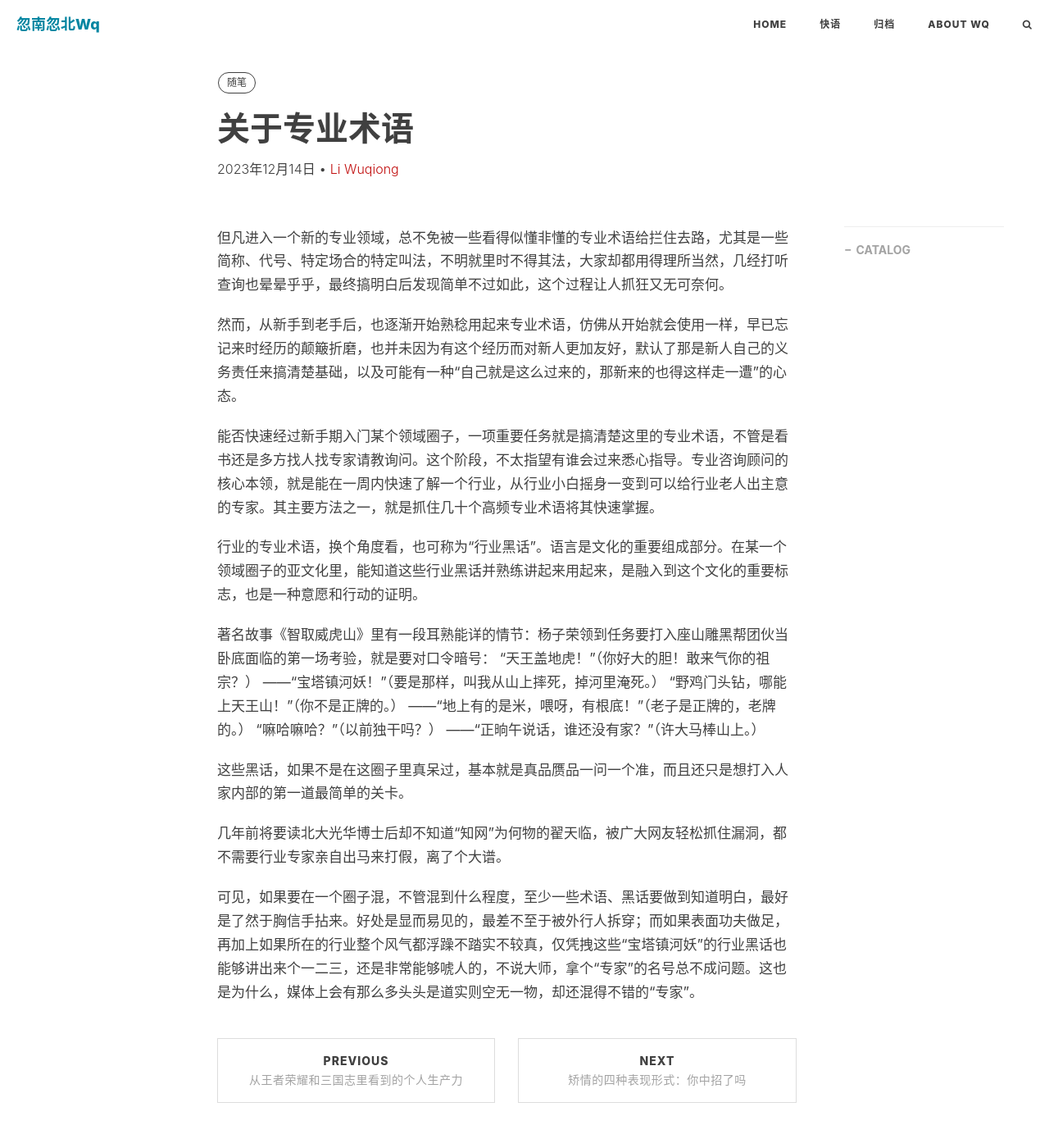
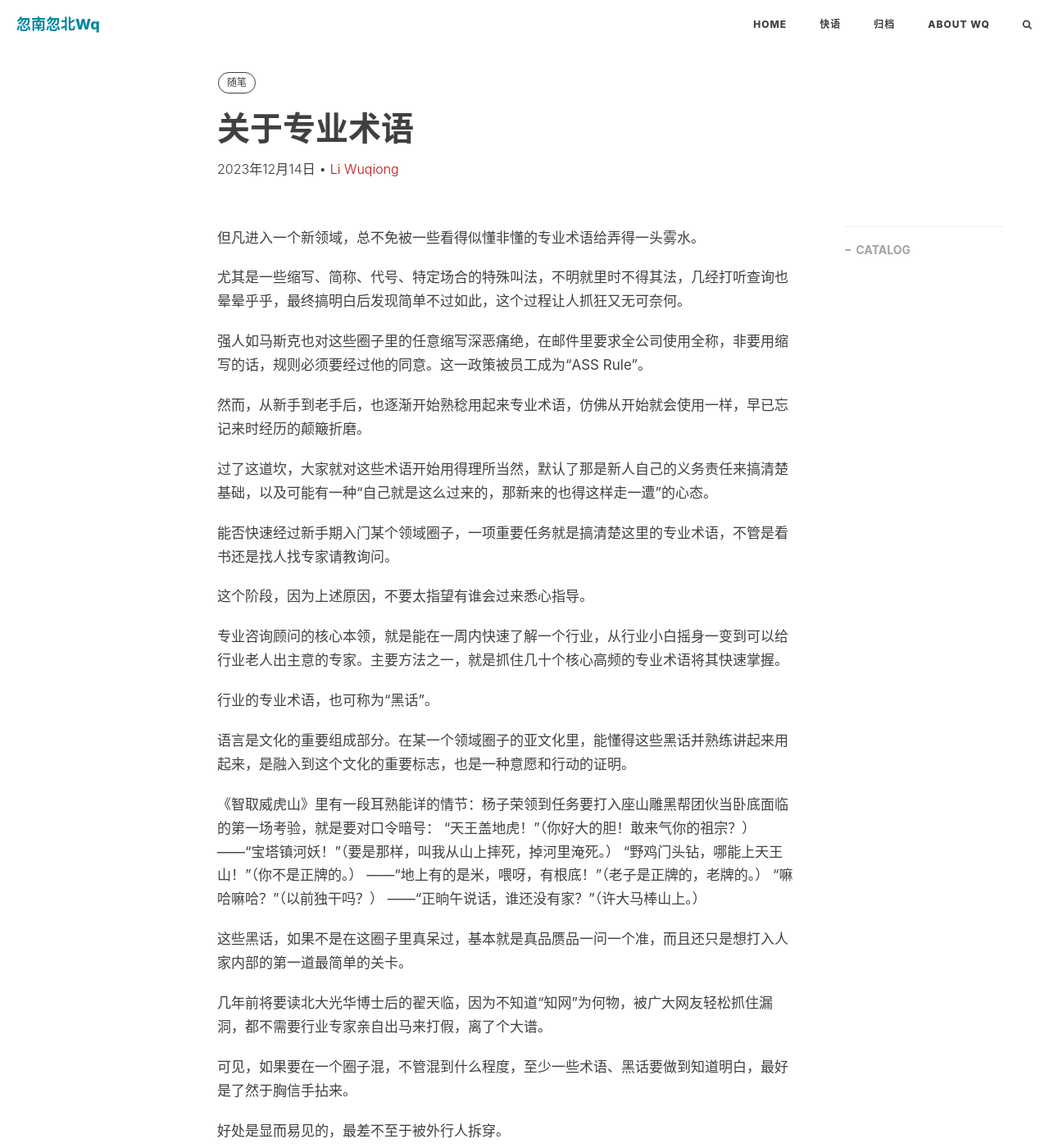
Before and after one commit to liwuqiong/blog_zh, a Jekyll site: the page built from _posts/2023Q4/2023-12-14-关于专业术语.md, in a window 1280 px wide and 1400 px high. Shown: the whole window at 82% size. Built offline with Jekyll 4.4.1, drawn with Linux system fonts in a browser that asks for light colours; nearby versions of some CDN libraries; comment, search, counter and statistics services are not loaded; some of the changed text lies outside the part shown.

Commit message:
liwuqiong: 2024-05-05 10:29:49

```diff
--- a/_posts/2023Q4/2023-12-14-关于专业术语.md
+++ b/_posts/2023Q4/2023-12-14-关于专业术语.md
@@ -8,15 +8,27 @@ layout: post
 header-style: text
 ---
 
-但凡进入一个新的专业领域，总不免被一些看得似懂非懂的专业术语给拦住去路，尤其是一些简称、代号、特定场合的特定叫法，不明就里时不得其法，大家却都用得理所当然，几经打听查询也晕晕乎乎，最终搞明白后发现简单不过如此，这个过程让人抓狂又无可奈何。
+但凡进入一个新领域，总不免被一些看得似懂非懂的专业术语给弄得一头雾水。
 
-然而，从新手到老手后，也逐渐开始熟稔用起来专业术语，仿佛从开始就会使用一样，早已忘记来时经历的颠簸折磨，也并未因为有这个经历而对新人更加友好，默认了那是新人自己的义务责任来搞清楚基础，以及可能有一种“自己就是这么过来的，那新来的也得这样走一遭”的心态。
+尤其是一些缩写、简称、代号、特定场合的特殊叫法，不明就里时不得其法，几经打听查询也晕晕乎乎，最终搞明白后发现简单不过如此，这个过程让人抓狂又无可奈何。
 
-能否快速经过新手期入门某个领域圈子，一项重要任务就是搞清楚这里的专业术语，不管是看书还是多方找人找专家请教询问。这个阶段，不太指望有谁会过来悉心指导。专业咨询顾问的核心本领，就是能在一周内快速了解一个行业，从行业小白摇身一变到可以给行业老人出主意的专家。其主要方法之一，就是抓住几十个高频专业术语将其快速掌握。
+强人如马斯克也对这些圈子里的任意缩写深恶痛绝，在邮件里要求全公司使用全称，非要用缩写的话，规则必须要经过他的同意。这一政策被员工成为“ASS Rule”。
 
-行业的专业术语，换个角度看，也可称为“行业黑话”。语言是文化的重要组成部分。在某一个领域圈子的亚文化里，能知道这些行业黑话并熟练讲起来用起来，是融入到这个文化的重要标志，也是一种意愿和行动的证明。
+然而，从新手到老手后，也逐渐开始熟稔用起来专业术语，仿佛从开始就会使用一样，早已忘记来时经历的颠簸折磨。
 
-著名故事《智取威虎山》里有一段耳熟能详的情节：杨子荣领到任务要打入座山雕黑帮团伙当卧底面临的第一场考验，就是要对口令暗号：
+过了这道坎，大家就对这些术语开始用得理所当然，默认了那是新人自己的义务责任来搞清楚基础，以及可能有一种“自己就是这么过来的，那新来的也得这样走一遭”的心态。
+
+能否快速经过新手期入门某个领域圈子，一项重要任务就是搞清楚这里的专业术语，不管是看书还是找人找专家请教询问。
+
+这个阶段，因为上述原因，不要太指望有谁会过来悉心指导。
+
+专业咨询顾问的核心本领，就是能在一周内快速了解一个行业，从行业小白摇身一变到可以给行业老人出主意的专家。主要方法之一，就是抓住几十个核心高频的专业术语将其快速掌握。
+
+行业的专业术语，也可称为“黑话”。
+
+语言是文化的重要组成部分。在某一个领域圈子的亚文化里，能懂得这些黑话并熟练讲起来用起来，是融入到这个文化的重要标志，也是一种意愿和行动的证明。
+
+《智取威虎山》里有一段耳熟能详的情节：杨子荣领到任务要打入座山雕黑帮团伙当卧底面临的第一场考验，就是要对口令暗号：
 “天王盖地虎！”（你好大的胆！敢来气你的祖宗？）
 ——“宝塔镇河妖！”（要是那样，叫我从山上摔死，掉河里淹死。）
 “野鸡门头钻，哪能上天王山！”（你不是正牌的。）
@@ -26,6 +38,12 @@ header-style: text
 
 这些黑话，如果不是在这圈子里真呆过，基本就是真品赝品一问一个准，而且还只是想打入人家内部的第一道最简单的关卡。
 
-几年前将要读北大光华博士后却不知道“知网”为何物的翟天临，被广大网友轻松抓住漏洞，都不需要行业专家亲自出马来打假，离了个大谱。
+几年前将要读北大光华博士后的翟天临，因为不知道“知网”为何物，被广大网友轻松抓住漏洞，都不需要行业专家亲自出马来打假，离了个大谱。
 
-可见，如果要在一个圈子混，不管混到什么程度，至少一些术语、黑话要做到知道明白，最好是了然于胸信手拈来。好处是显而易见的，最差不至于被外行人拆穿；而如果表面功夫做足，再加上如果所在的行业整个风气都浮躁不踏实不较真，仅凭拽这些“宝塔镇河妖”的行业黑话也能够讲出来个一二三，还是非常能够唬人的，不说大师，拿个“专家”的名号总不成问题。这也是为什么，媒体上会有那么多头头是道实则空无一物，却还混得不错的“专家”。
+可见，如果要在一个圈子混，不管混到什么程度，至少一些术语、黑话要做到知道明白，最好是了然于胸信手拈来。
+
+好处是显而易见的，最差不至于被外行人拆穿。
+
+而如果表面功夫做足，再加上如果所在的行业整个风气都浮躁不踏实不较真，仅凭拽这些“宝塔镇河妖”的行业黑话也能够讲出来个一二三，还是非常能够唬人的，不说大师，拿个“专家”的名号总不成问题。
+
+这也是为什么，媒体上会有那么讲得多头头是道，实则空无一物，却还混得不错的“叫兽专家”。
```
Also changed, not shown: _posts/A3.1-Y90.md (+3 -1 lines).
